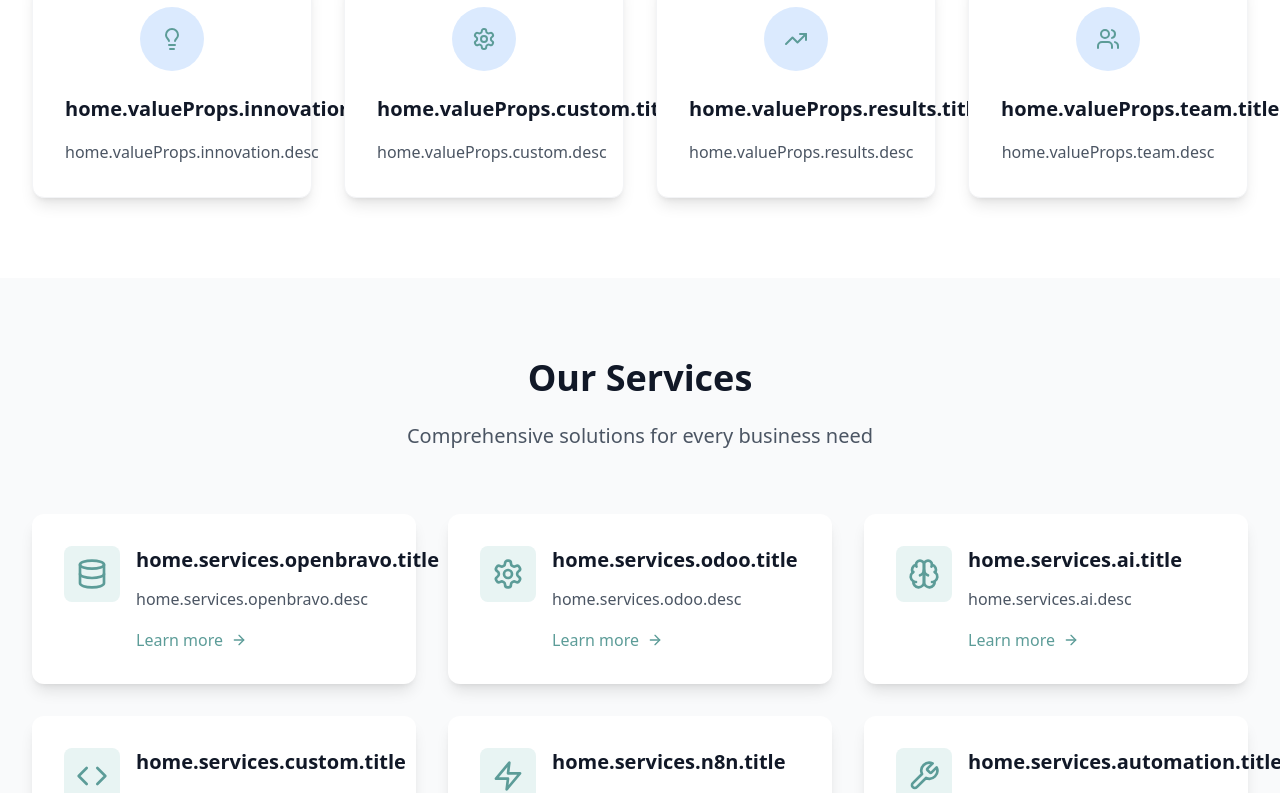
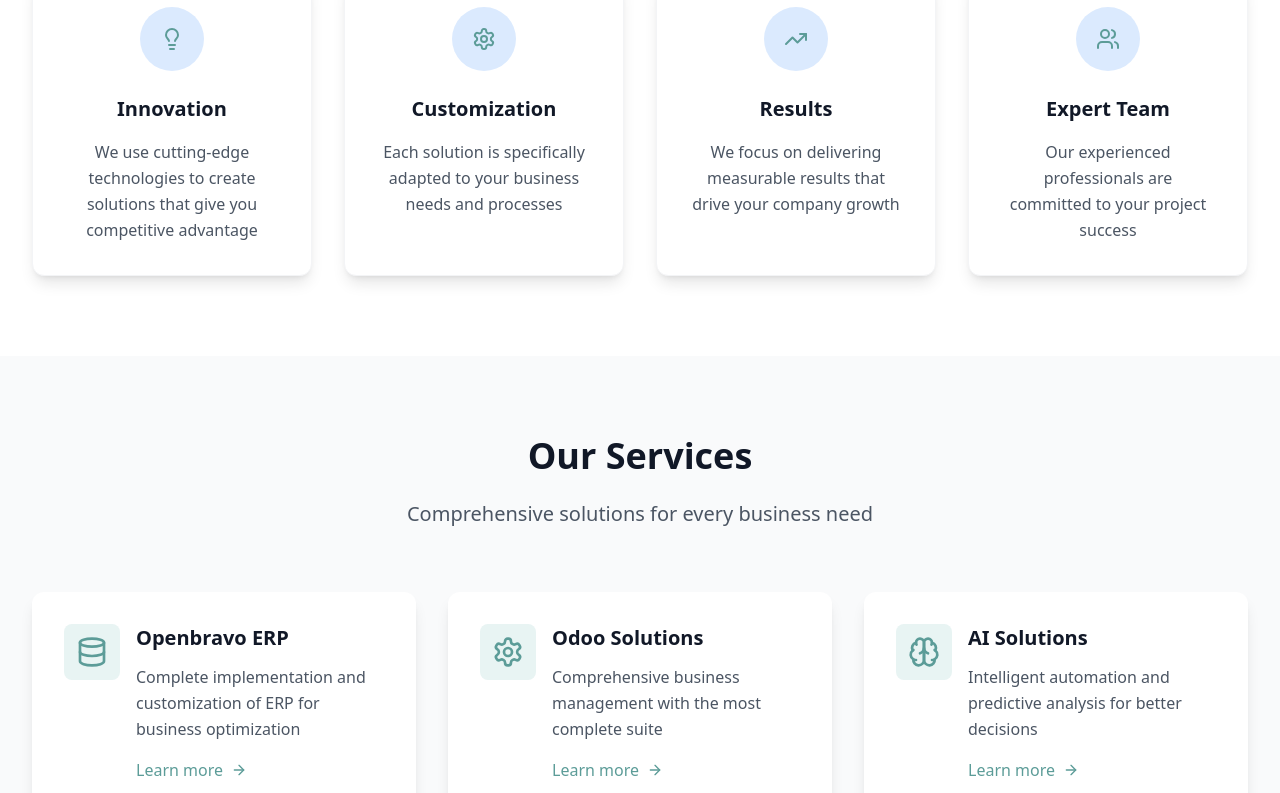
Before and after one commit to rafaelcuba81/doceleguas-web, a React (Vite) app: page / in a window 1280 px wide. Shown: the part 1060-1853 px from the top of the page. Built offline with nearby package versions, Linux system fonts and the light colour scheme.

Commit message:
Fix HomePage translation display

```diff
--- a/src/pages/HomePage.tsx
+++ b/src/pages/HomePage.tsx
@@ -9,56 +9,56 @@ const HomePage = () => {
   const services = [
     {
       icon: <Database className="h-8 w-8" />,
-      title: t('home.services.openbravo.title'),
-      description: t('home.services.openbravo.desc')
+      title: 'Openbravo ERP',
+      description: 'Complete implementation and customization of ERP for business optimization'
     },
     {
       icon: <Settings className="h-8 w-8" />,
-      title: t('home.services.odoo.title'),
-      description: t('home.services.odoo.desc')
+      title: 'Odoo Solutions',
+      description: 'Comprehensive business management with the most complete suite'
     },
     {
       icon: <Brain className="h-8 w-8" />,
-      title: t('home.services.ai.title'),
-      description: t('home.services.ai.desc')
+      title: 'AI Solutions',
+      description: 'Intelligent automation and predictive analysis for better decisions'
     },
     {
       icon: <Code className="h-8 w-8" />,
-      title: t('home.services.custom.title'),
-      description: t('home.services.custom.desc')
+      title: 'Custom Development',
+      description: 'Tailor-made software solutions designed for your unique processes'
     },
     {
       icon: <Zap className="h-8 w-8" />,
-      title: t('home.services.n8n.title'),
-      description: t('home.services.n8n.desc')
+      title: 'n8n Automation',
+      description: 'Workflow automation to optimize your business processes'
     },
     {
       icon: <Wrench className="h-8 w-8" />,
-      title: t('home.services.automation.title'),
-      description: t('home.services.automation.desc')
+      title: 'Process Automation',
+      description: 'Intelligent automation to reduce manual work and errors'
     }
   ];
 
   const valueProps = [
     {
       icon: <Lightbulb className="h-6 w-6" />,
-      title: t('home.valueProps.innovation.title'),
-      description: t('home.valueProps.innovation.desc')
+      title: 'Innovation',
+      description: 'We use cutting-edge technologies to create solutions that give you competitive advantage'
     },
     {
       icon: <Settings className="h-6 w-6" />,
-      title: t('home.valueProps.custom.title'),
-      description: t('home.valueProps.custom.desc')
+      title: 'Customization',
+      description: 'Each solution is specifically adapted to your business needs and processes'
     },
     {
       icon: <TrendingUp className="h-6 w-6" />,
-      title: t('home.valueProps.results.title'),
-      description: t('home.valueProps.results.desc')
+      title: 'Results',
+      description: 'We focus on delivering measurable results that drive your company growth'
     },
     {
       icon: <Users className="h-6 w-6" />,
-      title: t('home.valueProps.team.title'),
-      description: t('home.valueProps.team.desc')
+      title: 'Expert Team',
+      description: 'Our experienced professionals are committed to your project success'
     }
   ];
 
```
